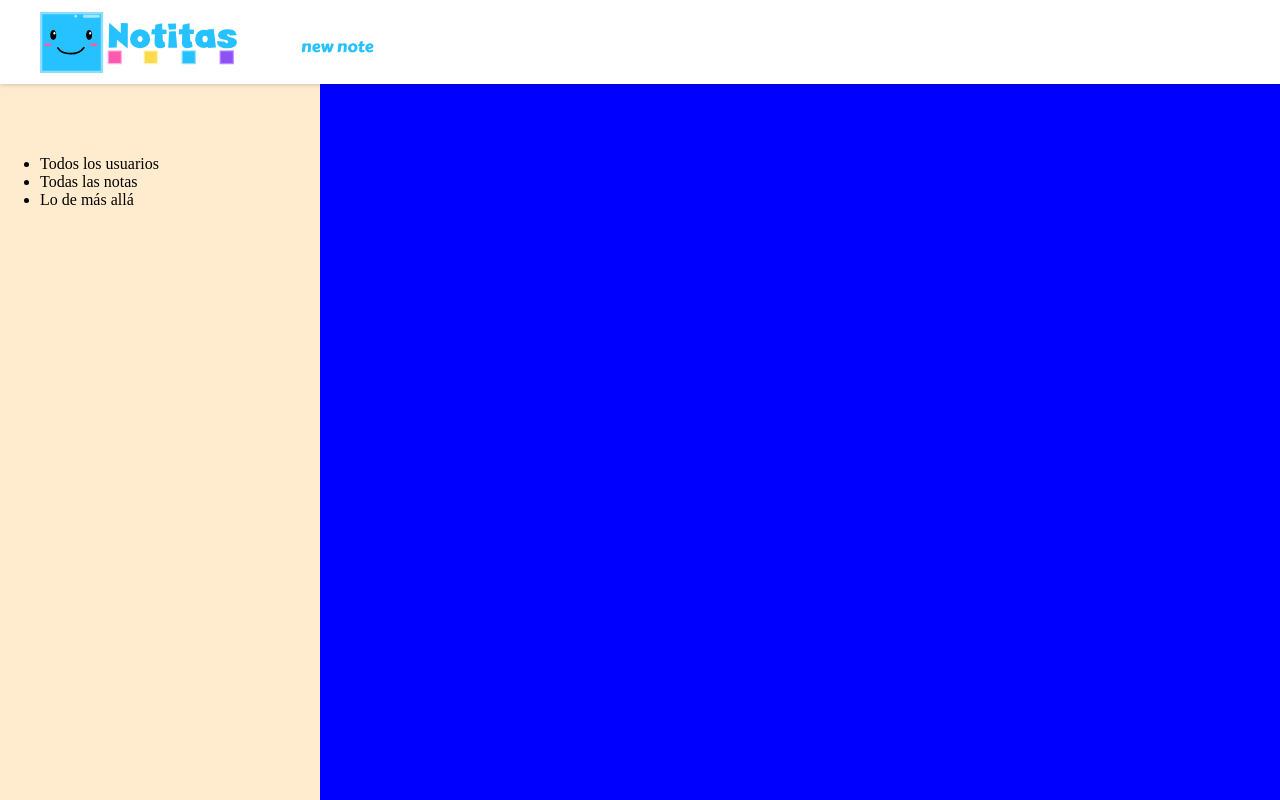
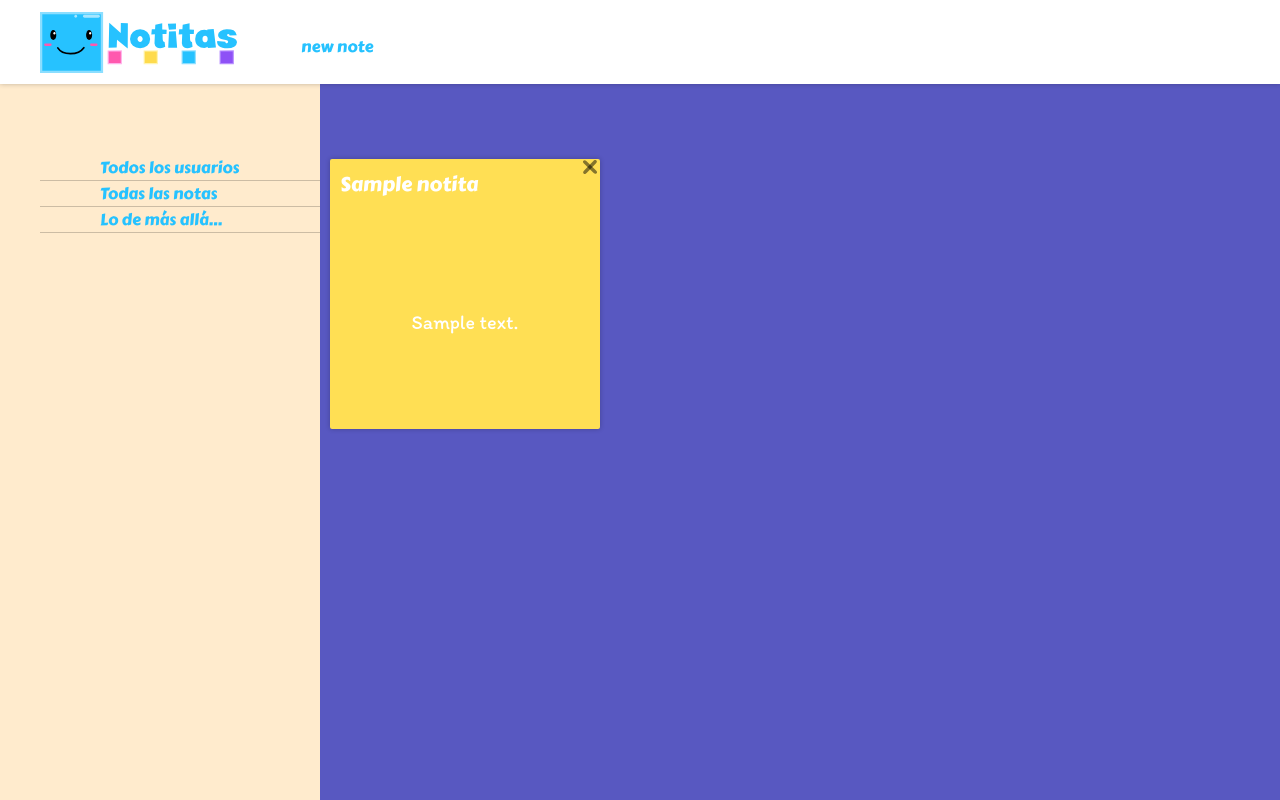
Before and after one commit to Nehimy/Notitas-3.0, a PHP site: template src/Views/panel.php in a window 1280 px wide. Run offline with PHP 8.4, Linux system fonts and the light colour scheme; the template is opened without the code that fills it: most values are stand-ins (such as "Sample title", 1, 10 or a date in 2020); some libraries are stand-ins or nearby versions.

Commit message:
El panel ya carga todas las notas pero no cuando le doy click a la lista.

```diff
--- a/css/style.css
+++ b/css/style.css
@@ -257,7 +257,7 @@ textarea{
 }
 
 .col.s9 {
-  background: blue;
+  background: #5858c1;
   /*height: 100%;*/
   width: 75%;
   margin-left: auto;
@@ -265,3 +265,14 @@ textarea{
   margin: 0 auto;
   min-height: calc(100vh - 84px);
 }
+
+.option {
+  border-bottom: 1px solid rgba(0,0,0,0.2);
+  transition: background-color .2s;
+}
+
+.list {
+  list-style-type: none;
+  font-family: 'Carter One', cursive;
+  text-decoration: none;
+}
--- a/src/Routers/main.php
+++ b/src/Routers/main.php
@@ -43,3 +43,7 @@ Router::get("/login", "Controllers\User::UserLogin");
 Router::post("/login", "Controllers\User::Login");//confirmar logueo
 
 Router::get("/panel", "Controllers\User::panelAdmin");
+
+/*enlace de prueba*/
+
+Router::get("/panel", "Controllers\Notita::allNotes");
--- a/src/Views/index.php
+++ b/src/Views/index.php
@@ -5,10 +5,8 @@
 	<div id="sky-blue-set">
 	  <div class="transparent-set">
 		  <div class="white-set">
-			   <?php
+			  <?php
 			   //Obtener el id del usuario
-
-
 				  foreach($view->notitas as $nota){
 			  ?>
 			  <div class="note <?=$nota->color?>">
--- a/src/Views/panel.php
+++ b/src/Views/panel.php
@@ -4,13 +4,44 @@
   <div class="row">
     <div class="col s3">
       <ul class="list">
-        <li class="option">Todos los usuarios</li>
-        <li class="option">Todas las notas</li>
-        <li class="option">Lo de más allá</li>
+        <li class="option">
+          <a alt="Crea nueva notita" title="Crea nueva notita" class="space" onmouseover="colorText(this)" onmouseout="normalColor(this)" href="<?=SITE_URL?>panel"> Todos los usuarios
+          </a>
+        </li>
+        <li class="option">
+          <a alt="Crea nueva notita" title="Crea nueva notita" class="space" onmouseover="colorText(this)" onmouseout="normalColor(this)" href="<?=SITE_URL?>panel"> Todas las notas
+          </a>
+        </li>
+        <li class="option">
+          <a alt="Crea nueva notita" title="Crea nueva notita" class="space" onmouseover="colorText(this)" onmouseout="normalColor(this)" href="<?=SITE_URL?>new"> Lo de más allá...
+          </a>
+        </li>
       </ul>
     </div>
     <div class="col s9">
-    </div>
+      <?php
+			  foreach($view->notitas as $notas){
+		  ?>
+			<div class="note <?=$notas->color?>">
+		    <!--Botón de eliminar -->
+				<div class="delete-button">
+				  <a href="<?=SITE_URL?>note/<?=$notas->id?>/remove">
+					  <img onmouseover="bigImg(this)" onmouseout="normalImg(this)" src="<?=SITE_URL?>css/Delete.svg" alt="Delete notita" title="Delete notita">
+					</a>
+				</div>
+				<!--Botón de eliminar -->
+				<div class="title-box">
+				  <a onmouseover="colorTitleOver(this)" onmouseout="colorTitleOut(this)" href="<?=SITE_URL?>note/<?=$notas->id?>">
+				  <?=$notas->title; ?>
+				  </a>
+				</div>
+			  <div class="font-index">
+				  <?=$notas->content;?>
+				</div>
+			</div>
+			<?php
+			  }
+			?>
   </div>
 <?php
 	include 'footer.html';
```
Also changed, not shown: src/Controllers/Notita.php (+11 -10 lines), Readme.md.
